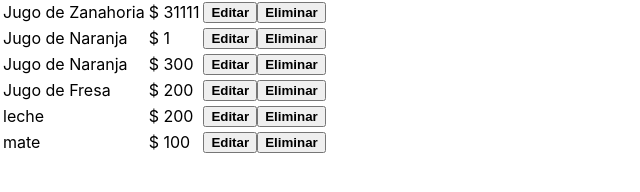
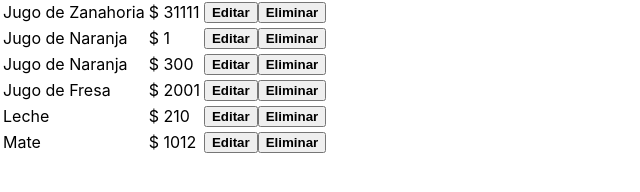
Before and after one commit to jplozada/Redux_crud, a React (Create React App) app: page / in a window 1280 px wide. Shown: the part 190-382 px from the top of the page, without its empty margins (0-640 px from the left). Built offline with nearby package versions, Linux system fonts and the light colour scheme; data requests are answered from the project's data file; the HTML template or start-up script is replaced by a standard one.

Commit message:
Producto UPDATE request, redirect to Productos

```diff
--- a/db.json
+++ b/db.json
@@ -17,17 +17,17 @@
     },
     {
       "nombre": "Jugo de Fresa",
-      "precio": "200",
+      "precio": "2001",
       "id": 5
     },
     {
-      "nombre": "leche",
-      "precio": 200,
+      "nombre": "Leche",
+      "precio": "210",
       "id": 7
     },
     {
-      "nombre": "mate",
-      "precio": 100,
+      "nombre": "Mate",
+      "precio": "1012",
       "id": 8
     }
   ]
--- a/src/actions/productoActions.js
+++ b/src/actions/productoActions.js
@@ -10,7 +10,8 @@ import {
     PRODUCTO_ELIMINADO_ERROR,
     OBTENER_PRODUCTO_EDITAR,
     PRODUCTO_EDITADO_EXITO,
-    PRODUCTO_EDITADO_ERROR
+    PRODUCTO_EDITADO_ERROR,
+    COMENZAR_EDICION_PRODUCTO
 } from '../types';
 import clienteAxios from '../config/axios';
 import Swal from 'sweetalert2';
@@ -140,4 +141,27 @@ export function obtenerProductoEditar(producto) {
 const obtenerProductoEditarAction= producto => ({
     type: OBTENER_PRODUCTO_EDITAR,
     payload: producto
+});
+
+// Edita un registro en la API y el State
+export function editarProductoAction(producto){
+    return async (dispatch) => {
+        dispatch(editarProducto(producto));
+
+        try {
+            await clienteAxios.put(`/productos/${producto.id}`, producto);
+            dispatch(editarProductoExito(producto));
+        } catch (error) {
+
+        }
+    }
+}
+
+const editarProducto = () => ({
+    type: COMENZAR_EDICION_PRODUCTO
+});
+
+const editarProductoExito = producto => ({
+    type: PRODUCTO_EDITADO_EXITO,
+    payload: producto
 })
--- a/src/components/EditarProducto.js
+++ b/src/components/EditarProducto.js
@@ -1,12 +1,44 @@
-import React from 'react';
+import React, {useState, useEffect} from 'react';
 import {useDispatch, useSelector} from 'react-redux';
-
+import {editarProductoAction} from '../actions/productoActions';
+import {useHistory} from 'react-router-dom';
 const EditarProducto = () => {
 
+    const history = useHistory();
+    const dispatch = useDispatch();
+
+    // Nuevo state de producto
+    const [producto, guardarProducto] = useState({
+        nombre: '',
+        precio: ''
+    });
+
     //Producto a editar
-    const producto = useSelector(state => state.productos.productoeditar);
+    const productoeditar = useSelector(state => state.productos.productoeditar);
+
+    // Llenar el state automaticamente
+    useEffect(() => {
+        guardarProducto(productoeditar);
+    }, [productoeditar])
+
+    //Leer los datos del formulario
+    const onChangeFormulario = e => {
+        guardarProducto({
+            ...producto,
+            [e.target.name] : e.target.value
+        })
+    }
+
     if(!producto) return null;
-    const {nombre, precio, id} = producto;
+    const {nombre, precio} = producto;
+
+    const submitEditarProducto = e => {
+        e.preventDefault();
+
+        dispatch(editarProductoAction(producto));
+        history.push('/');
+    }
+
     return (
         <div className="row justify-content-center">
             <div className="col-md-8">
@@ -15,7 +47,9 @@ const EditarProducto = () => {
                         <h2 className="text-center mb-4 font-weight-bold">
                             Editar Producto
                         </h2>
-                        <form>
+                        <form
+                            onSubmit={submitEditarProducto}
+                        >
                             <div className="form-group">
                                 <label>Nombre Producto</label>
                                 <input
@@ -24,6 +58,7 @@ const EditarProducto = () => {
                                     placeholder="Nombre Producto"
                                     name="nombre"
                                     value={nombre}
+                                    onChange={onChangeFormulario}
                                 />
                             </div>
                             <div className="form-group">
@@ -34,6 +69,7 @@ const EditarProducto = () => {
                                     placeholder="Precio Producto"
                                     name="precio"
                                     value={precio}
+                                    onChange={onChangeFormulario}
                                 />
                                 <button
                                     type="submit"
--- a/src/reducers/productosReducer.js
+++ b/src/reducers/productosReducer.js
@@ -10,7 +10,8 @@ import {
     PRODUCTO_ELIMINADO_ERROR,
     OBTENER_PRODUCTO_EDITAR,
     PRODUCTO_EDITADO_EXITO,
-    PRODUCTO_EDITADO_ERROR
+    PRODUCTO_EDITADO_ERROR,
+    COMENZAR_EDICION_PRODUCTO
 } from '../types';
 
 // Cada reducer tiene su propio state
@@ -39,6 +40,7 @@ export default function(state = initialState, action){
         case AGREGAR_PRODUCTO_ERROR:
         case DESCARGA_PRODUCTOS_ERROR:
         case PRODUCTO_ELIMINADO_ERROR:
+        case PRODUCTO_EDITADO_ERROR:
             return{
                 ...state,
                 loading: false,
@@ -67,6 +69,14 @@ export default function(state = initialState, action){
                 ...state,
                 productoeditar: action.payload
             }
+        case PRODUCTO_EDITADO_EXITO:
+            return{
+                ...state,
+                productoeditar: null,
+                productos: state.productos.map(producto =>
+                    producto.id === action.payload.id ? producto = action.payload : producto
+                )
+            }
         default:
             return state;
     }
```
